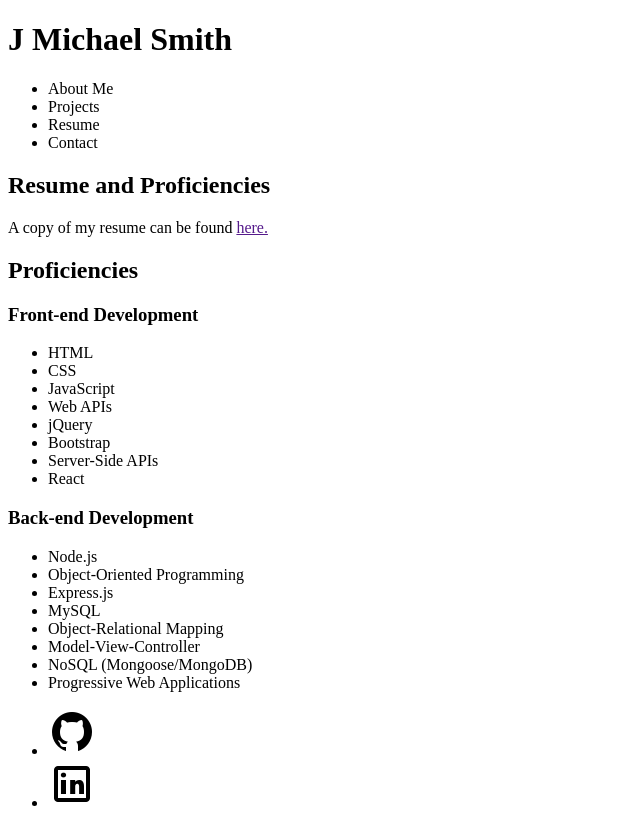
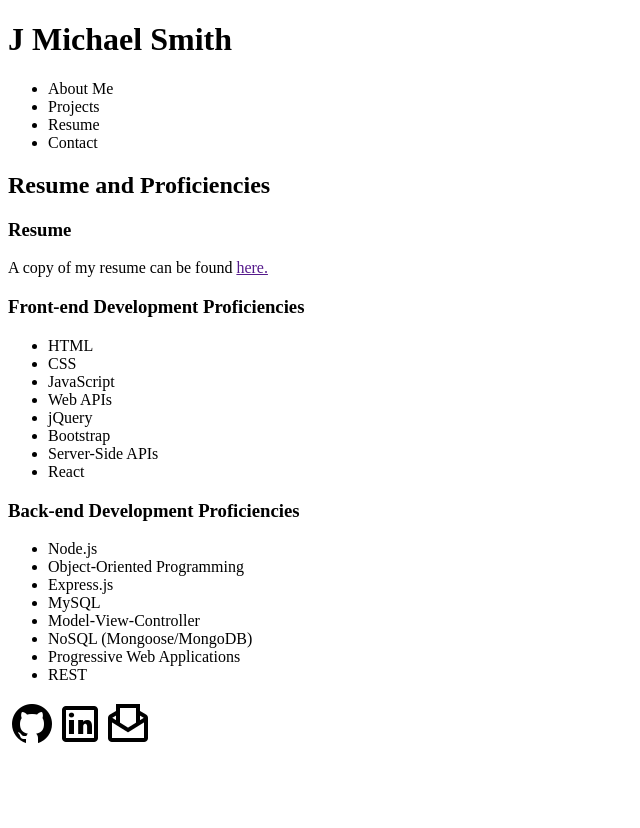
Before and after one commit to theprattler/portfolio, a React (Create React App) app in the folder my-portfolio/: page / in a window 1280 px wide. Both pictures are taken after a click on the item "Resume". Shown: the whole page, without its empty margins (0-640 px from the left). After the commit the page ends 800 px from the top, so only its background shows below. Built offline with nearby package versions, Linux system fonts and the light colour scheme; the HTML template or start-up script is replaced by a standard one.

Commit message:
reformatted proficiencies, added email to footer

```diff
--- a/my-portfolio/src/components/Contact/index.js
+++ b/my-portfolio/src/components/Contact/index.js
@@ -34,7 +34,7 @@ function ContactForm() {
 
   return (
     <section>
-      <h1 data-testid='header' id="contact">Contact me</h1>
+      <h2 data-testid='header' id="contact">Contact me</h2>
       <form id="contact-form" onSubmit={handleSubmit}>
         <div>
           <label htmlFor="name">Name:</label>
--- a/my-portfolio/src/components/Footer/index.js
+++ b/my-portfolio/src/components/Footer/index.js
@@ -1,47 +1,25 @@
 import React from 'react';
 import githubIcon from '../../assets/icons/github-48.png';
 import linkedinIcon from '../../assets/icons/linkedin-48.png';
-// import twitterIcon from '../../assets/icons/twitter-48.png';
-// import wordpressIcon from '../../assets/icons/wordpress-48.png';
-// import facebookIcon from '../../assets/icons/facebook-48.png';
-// import youtubeIcon from '../../assets/icons/youtube-48.png';
+import emailIcon from '../../assets/icons/email-48.png';
 
 function Footer() {
   return (
-    <div>
-      <ul>
-        <li>
+    <footer>
+
           <a href="https://github.com/theprattler" target='_blank' rel='noreferrer'>
             <img src={githubIcon} alt='' />
           </a>
-        </li>
-        <li>
+
           <a href="https://www.linkedin.com/in/j-michael-smith-917230220/" target='_blank' rel='noreferrer'>
             <img src={linkedinIcon} alt='' />
           </a>
-        </li>
-        {/* <li>
-          <a href="https://twitter.com/jmichaelsmith0" target='_blank'>
-            <img src={twitterIcon} alt='' />
+
+          <a href='mailto:jmichaelsmith.writer@gmail.com'>
+            <img src={emailIcon} alt='' />
           </a>
-        </li>
-        <li>
-          <a href='' target='_blank'>
-            <img src={wordpressIcon} alt='' />
-          </a>
-        </li>
-        <li>
-          <a href='' target='_blank'>
-            <img src={facebookIcon} alt='' />
-          </a>
-        </li>
-        <li>
-          <a href='' target='_blank'>
-            <img src={youtubeIcon} alt='' />
-          </a>
-        </li> */}
-      </ul>
-    </div>
+
+    </footer>
   )
 }
 
--- a/my-portfolio/src/components/Resume/index.js
+++ b/my-portfolio/src/components/Resume/index.js
@@ -1,67 +1,51 @@
 import React from 'react';
+// import resume from '../../assets/images';
 
 function Resume() {
+  const frontendArr = [
+    'HTML',
+    'CSS',
+    'JavaScript',
+    'Web APIs',
+    'jQuery',
+    'Bootstrap',
+    'Server-Side APIs',
+    'React'
+  ];
+
+  const backendArr = [
+    'Node.js',
+    'Object-Oriented Programming',
+    'Express.js',
+    'MySQL',
+    'Model-View-Controller',
+    'NoSQL (Mongoose/MongoDB)',
+    'Progressive Web Applications',
+    'REST'
+  ]
   return (
     <section>
-      <h1 id="resume">Resume and Proficiencies</h1>
-      <p>
-        A copy of my resume can be found <a href=''>here.</a>
-      </p>
+      <h2 id="resume">Resume and Proficiencies</h2>
       <div>
-        <h2 id='proficiencies'>Proficiencies</h2>
-        <h3>Front-end Development</h3>
+        <h3>Resume</h3>
+        <p>
+          A copy of my resume can be found <a href='' download>here.</a>
+        </p>
+      </div>
+      <div>
+        <h3>Front-end Development Proficiencies</h3>
         <ul>
-          <li>
-            HTML
-          </li>
-          <li>
-            CSS
-          </li>
-          <li>
-            JavaScript
-          </li>
-          <li>
-            Web APIs
-          </li>
-          <li>
-            jQuery
-          </li>
-          <li>
-            Bootstrap
-          </li>
-          <li>
-            Server-Side APIs
-          </li>
-          <li>
-            React
-          </li>
+          {frontendArr.map((name) => (
+            <li key={name}>{name}</li>
+          ))}
         </ul>
-        <h3>Back-end Development</h3>
+      </div>
+      <div>
+        <h3>Back-end Development Proficiencies</h3>
         <ul>
-          <li>
-            Node.js
-          </li>
-          <li>
-            Object-Oriented Programming
-          </li>
-          <li>
-            Express.js
-          </li>
-          <li>
-            MySQL
-          </li>
-          <li>
-            Object-Relational Mapping
-          </li>
-          <li>
-            Model-View-Controller
-          </li>
-          <li>
-            NoSQL (Mongoose/MongoDB)
-          </li>
-          <li>
-            Progressive Web Applications
-          </li>
+          {backendArr.map((name) => (
+            <li key={name}>{name}</li>
+          ))}
         </ul>
       </div>
     </section>
```
Also changed, not shown: my-portfolio/src/assets/icons/email-48.png (added).
